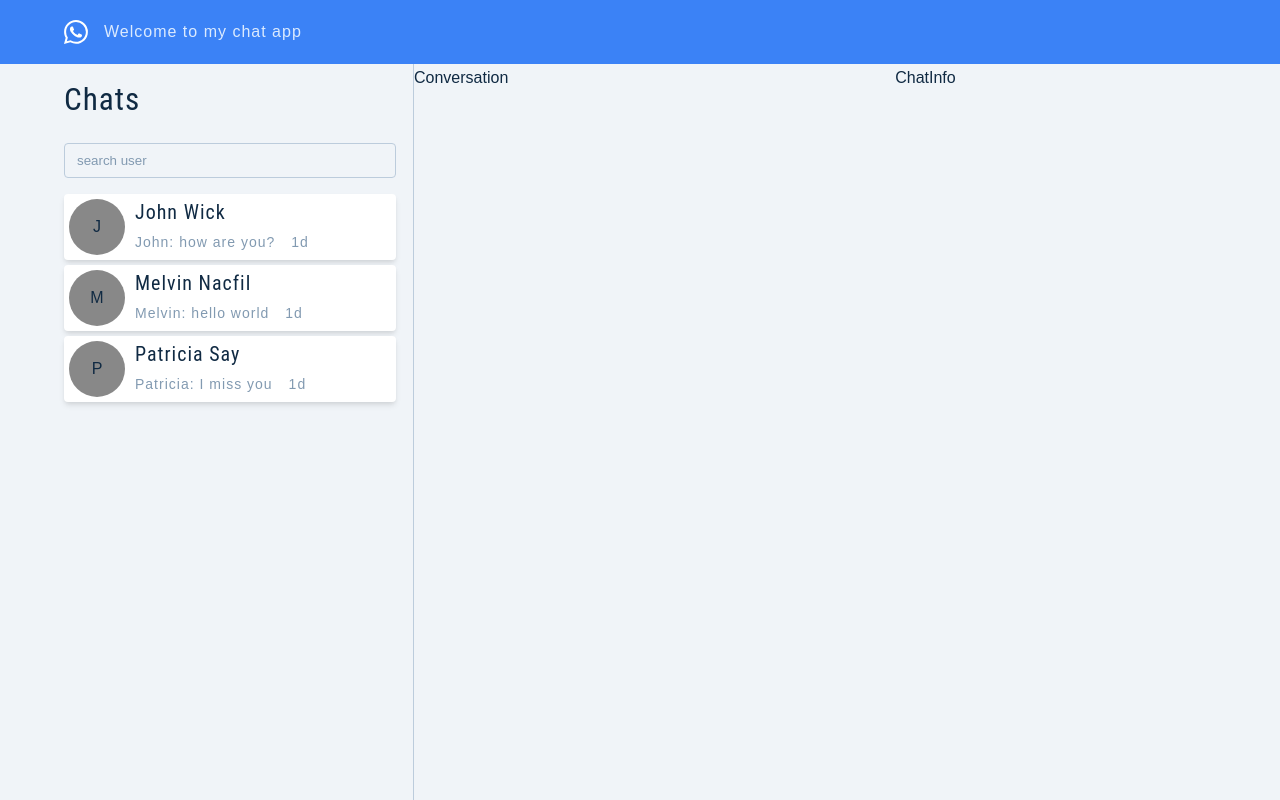
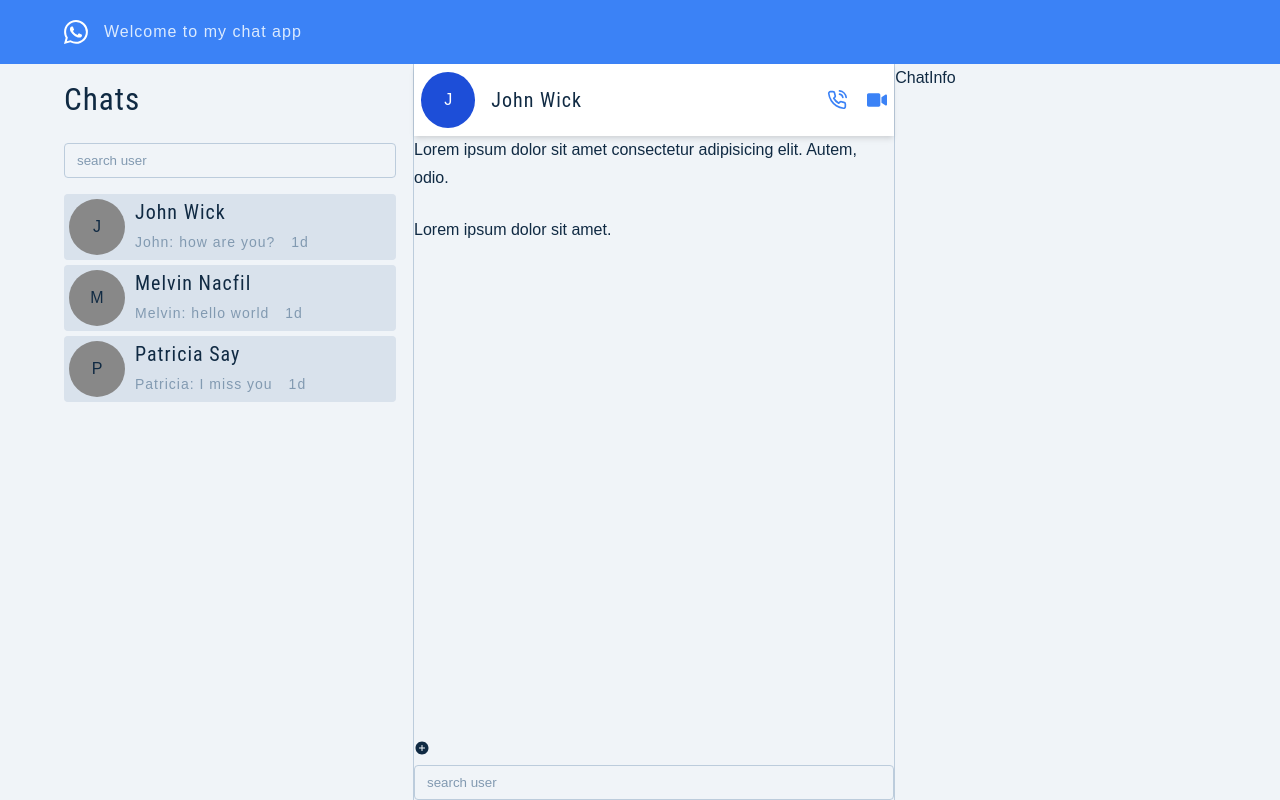
Before and after one commit to mnacfil/fontapi-chat-app, a React (Create React App) app in the folder client/: page / in a window 1280 px wide. Built offline with nearby package versions, Linux system fonts and the light colour scheme.

Commit message:
setup conversation and add style to conversation header

```diff
--- a/client/src/components/Chat.js
+++ b/client/src/components/Chat.js
@@ -22,8 +22,8 @@ const Chat = ({ firstName, lastName, circle, message, createdAt}) => {
 }
 
 const Wrapper = styled.article`
-  background-color: var(--white);
-  box-shadow: var(--shadow-2);
+  background-color: var(--grey-100);
+  /* box-shadow: var(--shadow-2); */
   transition: var(--transition);
   margin: 5px 0;
   border-radius: var(--borderRadius);
@@ -73,7 +73,7 @@ const Wrapper = styled.article`
 
   &:hover {
     box-shadow: var(--shadow-4);
-    background-color: var(--grey-100);
+    background-color: var(--grey-200);
   }
 `;
 
--- a/client/src/components/Conversation.js
+++ b/client/src/components/Conversation.js
@@ -1,9 +1,29 @@
-import React from 'react'
+import React from 'react';
+import styled from 'styled-components';
+import ConversationHeader from './ConversationHeader';
+import ConversationFooter from './ConversationFooter';
+import ConversationBody from './ConversationBody'
 
 const Conversation = () => {
   return (
-    <div>Conversation</div>
+    <Wrapper>
+      <div className="conversation-container">
+        <ConversationHeader />
+        <ConversationBody />
+        <ConversationFooter />
+      </div>
+    </Wrapper>
   )
 }
 
+const Wrapper = styled.section`
+  border-right: 1px solid var(--grey-200);
+
+  .conversation-container {
+    display: grid;
+    grid-template-rows: auto 1fr auto;
+    height: 100%;
+  }
+`;
+
 export default Conversation
--- /dev/null
+++ b/client/src/components/ConversationBody.js
@@ -0,0 +1,16 @@
+import React from 'react'
+
+const ConversationBody = () => {
+  return (
+    <div className="conversation-body">
+        <p className='other'>
+        Lorem ipsum dolor sit amet consectetur adipisicing elit. Autem, odio.
+        </p>
+        <p className='sender'>
+        Lorem ipsum dolor sit amet.
+        </p>
+    </div>
+  )
+}
+
+export default ConversationBody
--- /dev/null
+++ b/client/src/components/ConversationFooter.js
@@ -0,0 +1,16 @@
+import React from 'react'
+import {IoAddCircleSharp} from 'react-icons/io5';
+import SearchInput from './SearchInput'
+
+const ConversationFooter = () => {
+  return (
+    <div className="controller">
+        <div className="controller-container">
+            <span><IoAddCircleSharp /></span>
+            <SearchInput />
+        </div>
+  </div>
+  )
+}
+
+export default ConversationFooter
--- /dev/null
+++ b/client/src/components/ConversationHeader.js
@@ -0,0 +1,72 @@
+import React from 'react'
+import {FiPhoneCall} from 'react-icons/fi';
+import {FaVideo} from 'react-icons/fa';
+import styled from 'styled-components';
+
+const ConversationHeader = () => {
+  return (
+    <Wrapper>
+        <div className="header-container">
+            <div className="userAvatar">J</div>
+            <div className='user-info'>
+                <h5 className='name'>John Wick</h5>
+                <div className="options">
+                    <span><FiPhoneCall /></span>
+                    <span><FaVideo /></span>
+                </div>
+            </div>
+        </div>
+  </Wrapper>
+  )
+}
+
+const Wrapper = styled.header`
+    background-color: var(--white);
+    box-shadow: var(--shadow-2);
+    height: 4.5rem;
+    padding: 7px;
+    .header-container {
+        display: flex;
+        align-items: center;
+        height: 100%;
+        .userAvatar {
+            width: 4rem;
+            height: 3.5rem;
+            border-radius: 50%;
+            background-color: var(--primary-700);
+            color: var(--white);
+            display: grid;
+            place-items: center;
+            margin-right: 1rem;
+        }
+        .user-info {
+            display: flex;
+            justify-content: space-between;
+            align-items: center;
+            width: 100%;;
+            h5 {
+                margin: 0;
+            }
+            .options {
+                width: 60px;
+                display: flex;
+                justify-content: space-between;
+                align-items: center;
+                span {
+                    display: grid;
+                    place-items: center;
+
+                    svg {
+                        font-size: 1.25rem;
+                        color: var(--primary-500);
+                        cursor: pointer;
+                    }
+                }
+            }
+        }
+    }
+
+`;
+
+
+export default ConversationHeader
```
Also changed, not shown: client/src/conversation.js (added, +7 -0 lines).
